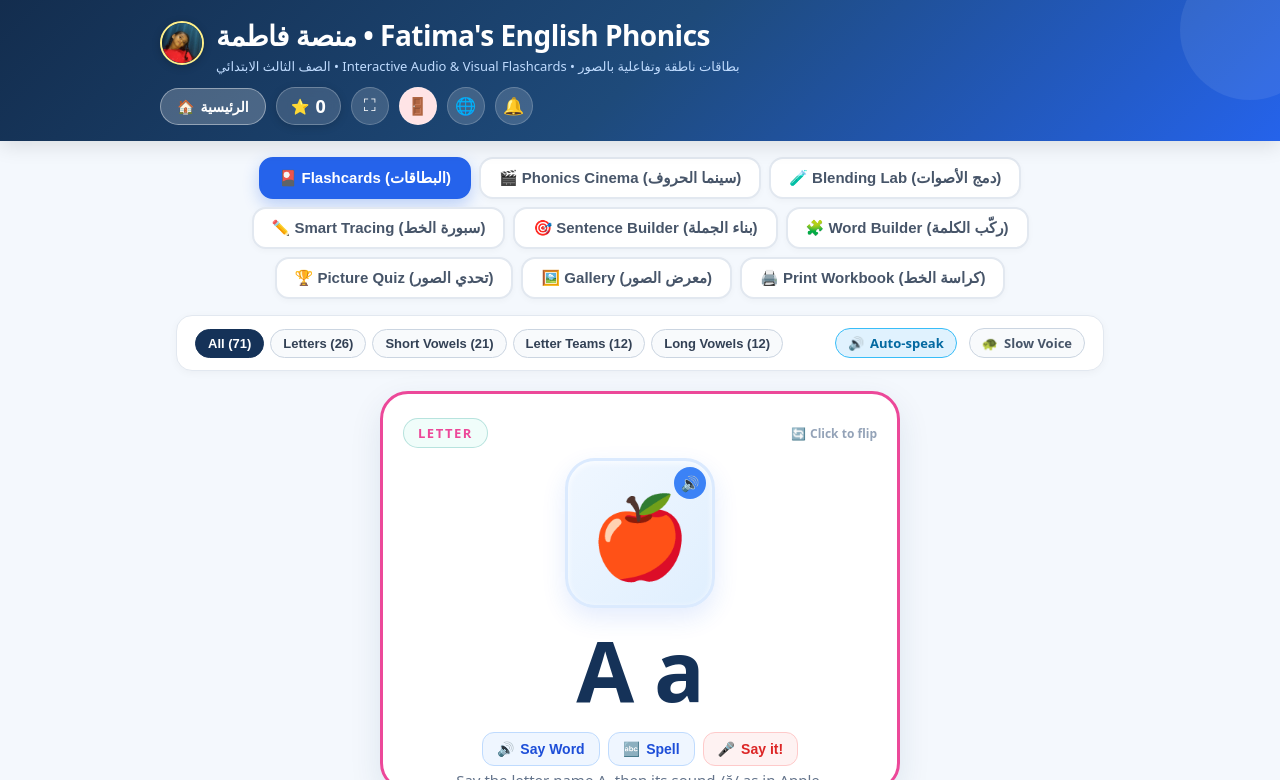
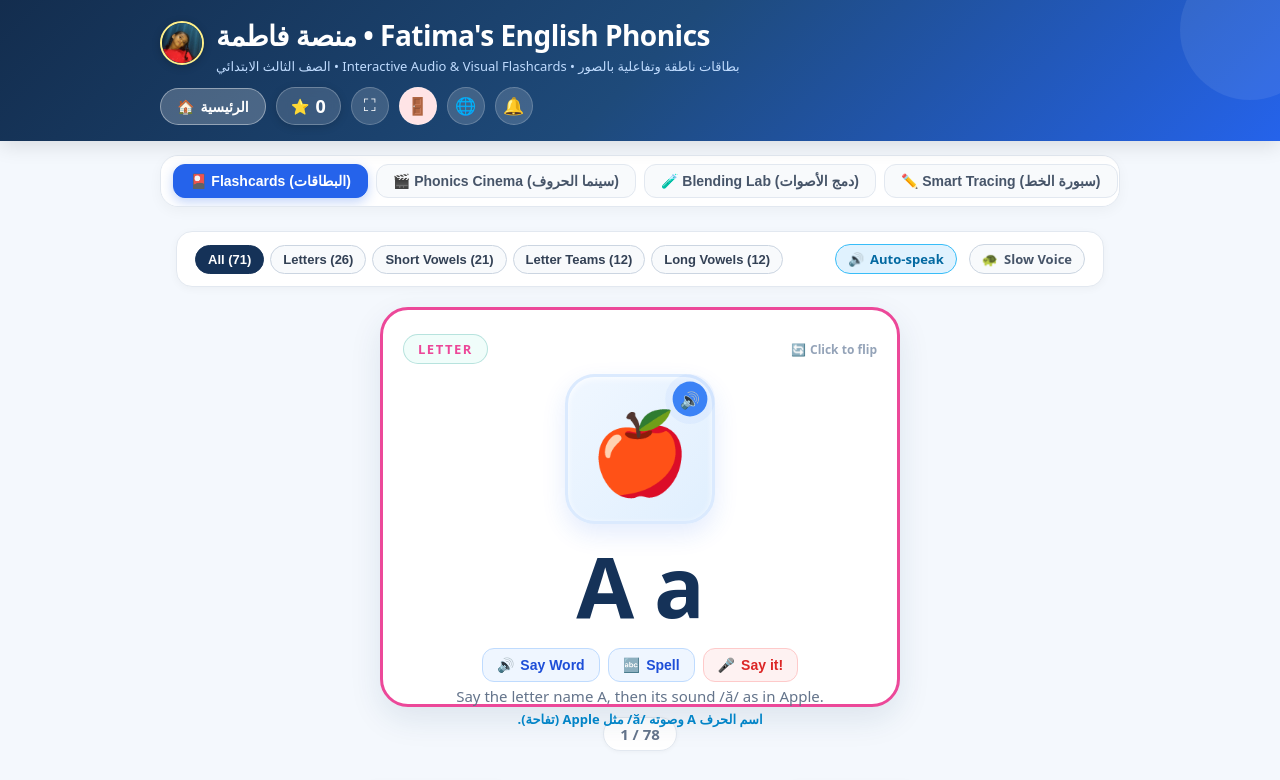
Before and after one commit to afefe60-cmyk/fatima-platform, a website: page English_Spelling_Digital_Flashcards.html in a window 1280 px wide. Both pictures are taken after a click on the button "🎴 Flashcards (البطاقات)". Shown: the top 780 px of the page. Drawn offline with Linux system fonts and the light colour scheme.

Commit message:
Restructure home page and foundation navigation into clean, intuitive hierarchy

```diff
--- a/English_Spelling_Digital_Flashcards.html
+++ b/English_Spelling_Digital_Flashcards.html
@@ -162,38 +162,56 @@ header p {
 /* Nav Tabs */
 .tabs-nav {
   max-width: 960px;
-  margin: 16px auto 0;
-  padding: 0 16px;
+  margin: 14px auto 8px;
+  padding: 8px 12px;
   display: flex;
   gap: 8px;
-  justify-content: center;
-  flex-wrap: wrap;
+  justify-content: flex-start;
+  align-items: center;
+  overflow-x: auto;
+  white-space: nowrap;
+  flex-wrap: nowrap;
+  scrollbar-width: thin;
+  scrollbar-color: #cbd5e1 transparent;
+  -webkit-overflow-scrolling: touch;
+  background: #ffffff;
+  border-radius: 18px;
+  border: 1.5px solid #e2e8f0;
+  box-shadow: 0 4px 14px rgba(0,0,0,0.04);
+}
+.tabs-nav::-webkit-scrollbar {
+  height: 4px;
+}
+.tabs-nav::-webkit-scrollbar-thumb {
+  background: #cbd5e1;
+  border-radius: 4px;
 }
 .tab-btn {
-  background: white;
-  border: 2px solid #e2e8f0;
+  flex-shrink: 0;
+  background: #f8fafc;
+  border: 1.5px solid #e2e8f0;
   color: #475569;
-  padding: 10px 18px;
-  border-radius: 14px;
+  padding: 8px 16px;
+  border-radius: 12px;
   font-weight: 700;
-  font-size: 15px;
+  font-size: 14px;
   cursor: pointer;
-  display: flex;
+  display: inline-flex;
   align-items: center;
-  gap: 8px;
-  transition: all 0.2s cubic-bezier(0.4, 0, 0.2, 1);
-  box-shadow: 0 2px 6px rgba(0,0,0,0.03);
+  gap: 6px;
+  transition: all 0.2s ease;
+  user-select: none;
 }
 .tab-btn:hover {
   border-color: #93c5fd;
   color: var(--blue);
-  transform: translateY(-1px);
+  background: #eff6ff;
 }
 .tab-btn.active {
   background: var(--blue);
   border-color: var(--blue);
   color: white;
-  box-shadow: 0 6px 16px rgba(37, 99, 235, 0.28);
+  box-shadow: 0 4px 12px rgba(37, 99, 235, 0.28);
 }
 
 /* Main Container */
@@ -2002,8 +2020,8 @@ footer {
   <button class="tab-btn" data-tab="sentences" id="tab-sentences" onclick="switchTab('sentences')">🎯 Sentence Builder (بناء الجملة)</button>
   <button class="tab-btn" data-tab="builder" id="tab-builder" onclick="switchTab('builder')">🧩 Word Builder (ركّب الكلمة)</button>
   <button class="tab-btn" data-tab="quiz" id="tab-quiz" onclick="switchTab('quiz')">🏆 Picture Quiz (تحدي الصور)</button>
-  <button class="tab-btn" data-tab="gallery" id="tab-gallery" onclick="switchTab('gallery')">🖼️ Gallery (معرض الصور)</button>
   <button class="tab-btn" data-tab="printbook" id="tab-printbook" onclick="switchTab('printbook')">🖨️ Print Workbook (كراسة الخط)</button>
+  <button class="tab-btn" data-tab="gallery" id="tab-gallery" onclick="switchTab('gallery')">🖼️ Gallery (المعرض)</button>
 </div>
 
 <main>
@@ -3178,6 +3196,12 @@ function switchTab(tabName) {
   const optBar = document.querySelector('.options-bar');
   if (optBar) {
     optBar.style.display = (tabName === 'cards') ? 'flex' : 'none';
+  }
+
+  // Smooth scroll active tab pill into view
+  const activeBtn = document.querySelector(`.tab-btn[data-tab="${tabName}"]`);
+  if (activeBtn) {
+    activeBtn.scrollIntoView({ behavior: 'smooth', inline: 'center', block: 'nearest' });
   }
 
   // Pause cinema video if switching away
```
Also changed, not shown: index.html (+8 -28 lines).
